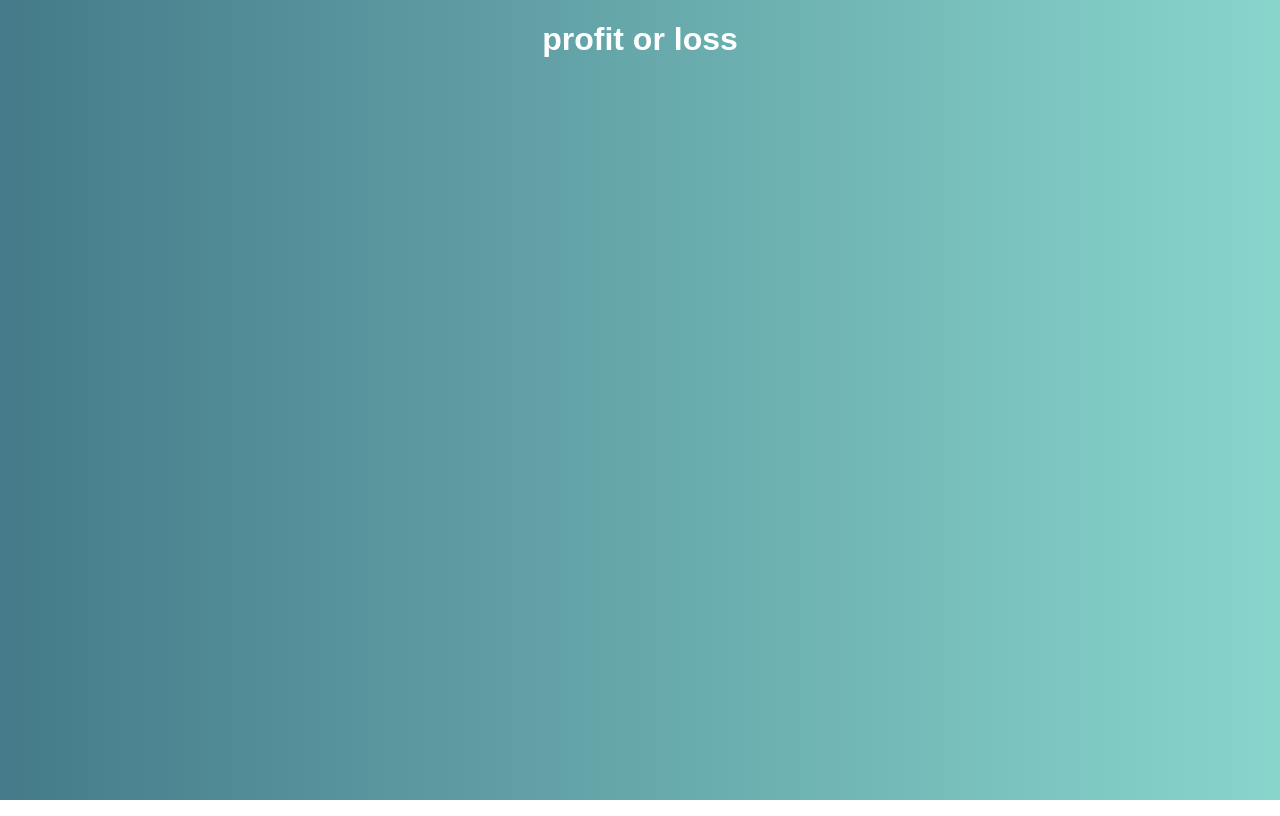
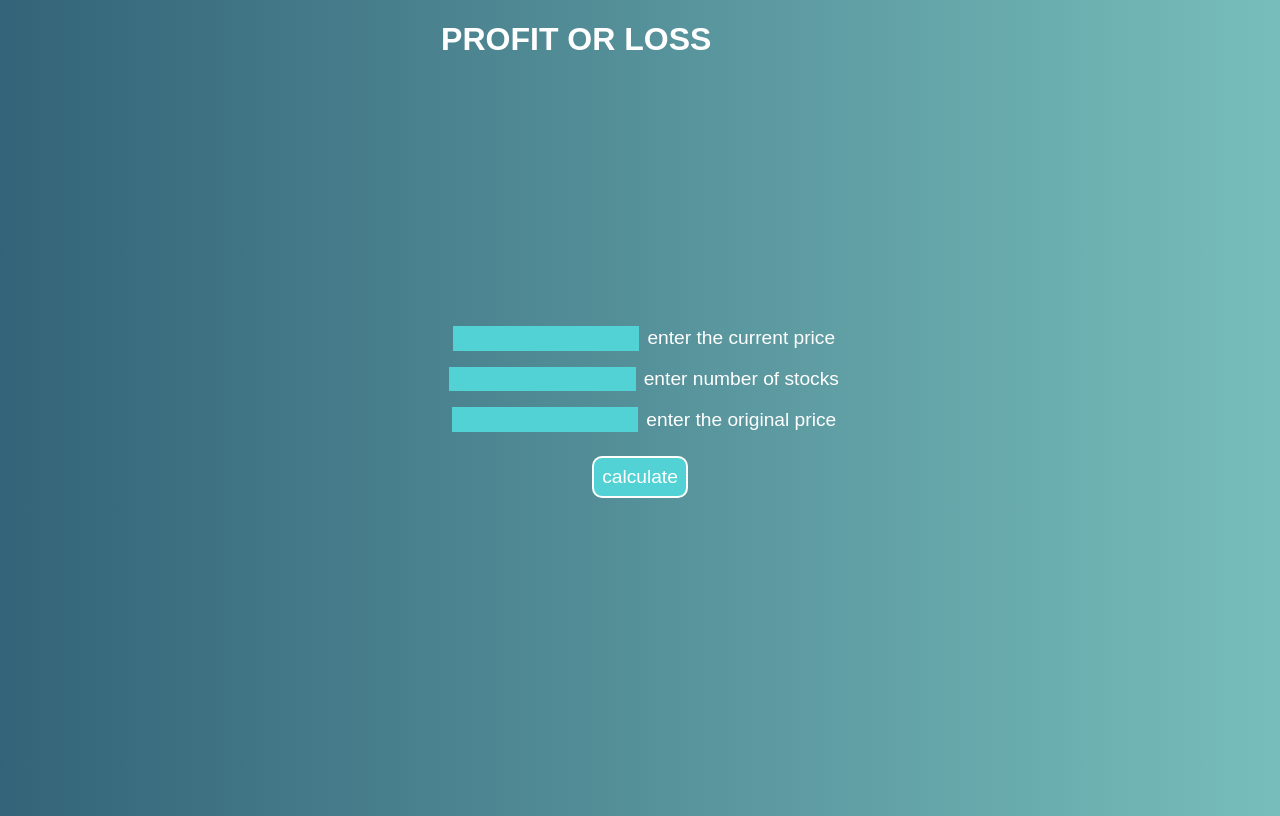
Before and after one commit to jay-rajput30/profitorloss, a React (Create React App) app: page / in a window 1280 px wide. Built offline with nearby package versions, Linux system fonts and the light colour scheme.

Commit message:
style: added styles

```diff
--- a/src/App.js
+++ b/src/App.js
@@ -1,10 +1,35 @@
-import React from "react";
+import React, { useState } from "react";
 import "./styles.css";
 
 export default function App() {
+  let [current, setCurrent] = useState(0);
+  let [original, setOriginal] = useState(0);
   return (
     <div className="App">
-      <h1>profit or loss</h1>
+      <header>
+        <h1>profit or loss</h1>
+      </header>
+      <main class="stock-values">
+        <div class="input-field">
+          <input
+            onChange={current}
+            type="number"
+            class="current-price"
+            id="current-price"
+          />
+          <label for="current-price">enter the current price</label>
+        </div>
+        <div class="input-field">
+          <input type="number" class="count" id="count" />
+          <label for="current-price">enter number of stocks</label>
+        </div>
+        <div class="input-field">
+          <input type="number" class="count" id="count" />
+          <label for="current-price">enter the original price</label>
+        </div>
+        <button>calculate</button>
+      </main>
+      <footer></footer>
     </div>
   );
 }
--- a/src/styles.css
+++ b/src/styles.css
@@ -4,11 +4,16 @@
 }
 
 body {
+  font-family: "Segoe UI";
   color: white;
   background-image: linear-gradient(to left, #8cdad0, #26526b, #041782);
   background-size: 300%;
   background-position: left;
   animation: bg-animation 10s infinite alternate;
+  display: flex;
+  justify-content: center;
+  align-items: center;
+  height: 100vh;
 }
 
 @keyframes bg-animation {
@@ -19,3 +24,57 @@ body {
     background-position: right;
   }
 }
+
+h1 {
+  text-transform: uppercase;
+  position: fixed;
+  top: 0;
+}
+
+.stock-values {
+  display: flex;
+  flex-direction: column;
+  justify-content: center;
+  align-items: center;
+}
+
+label {
+  font-size: 1.2rem;
+}
+
+input[type] {
+  /* position: absolute; */
+  margin: 0.5rem;
+  background-color: rgb(83, 210, 214);
+  outline: none;
+  border: 0;
+  text-align: center;
+  padding: 0.3rem;
+  caret-color: blue;
+}
+
+.input-field {
+  position: relative;
+  display: flex;
+  justify-content: space-evenly;
+  align-items: center;
+}
+
+input:invalid {
+  border: 2px solid red;
+}
+
+input:focus:valid {
+  border: 2px solid green;
+}
+button {
+  margin-top: 1rem;
+  font-size: 1.2rem;
+  padding: 0.5rem;
+  outline: none;
+  background-color: rgb(83, 210, 214);
+  color: white;
+  font-family: inherit;
+  border: 2px solid white;
+  border-radius: 10px;
+}
```
